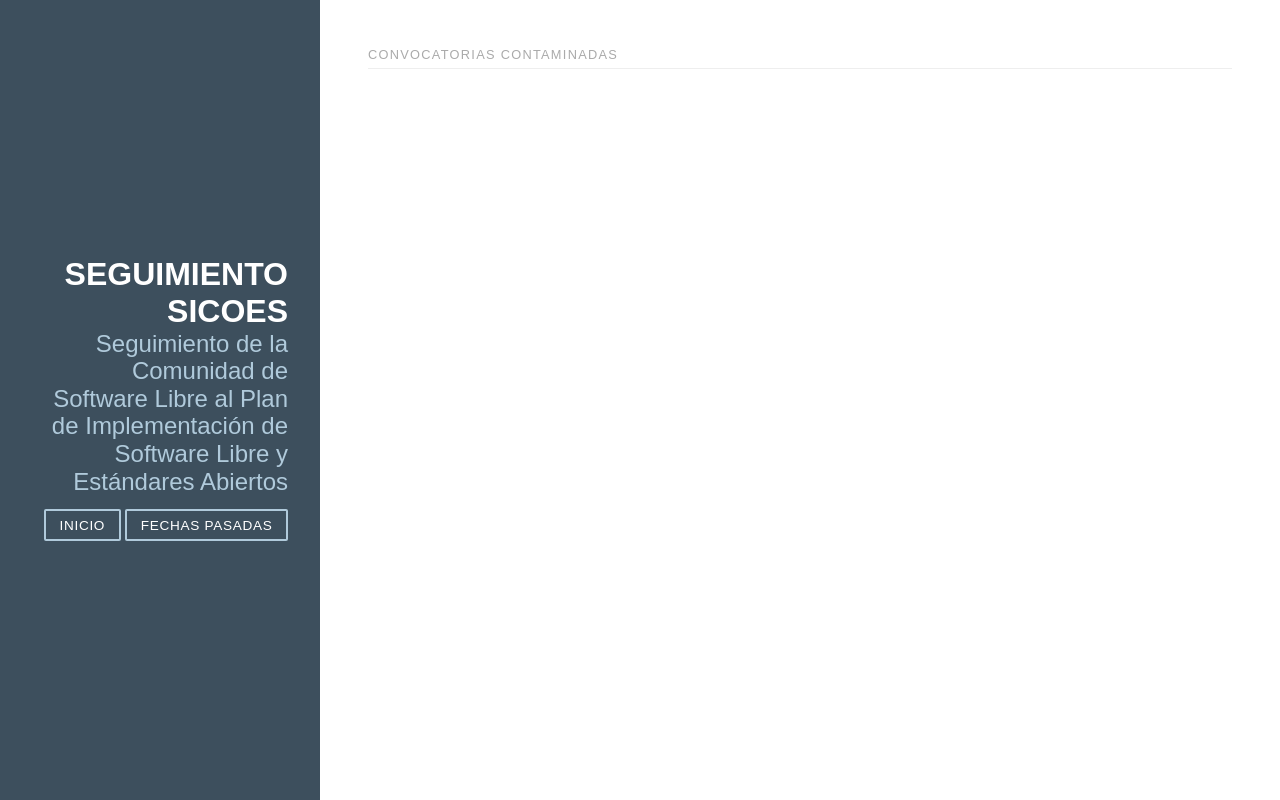
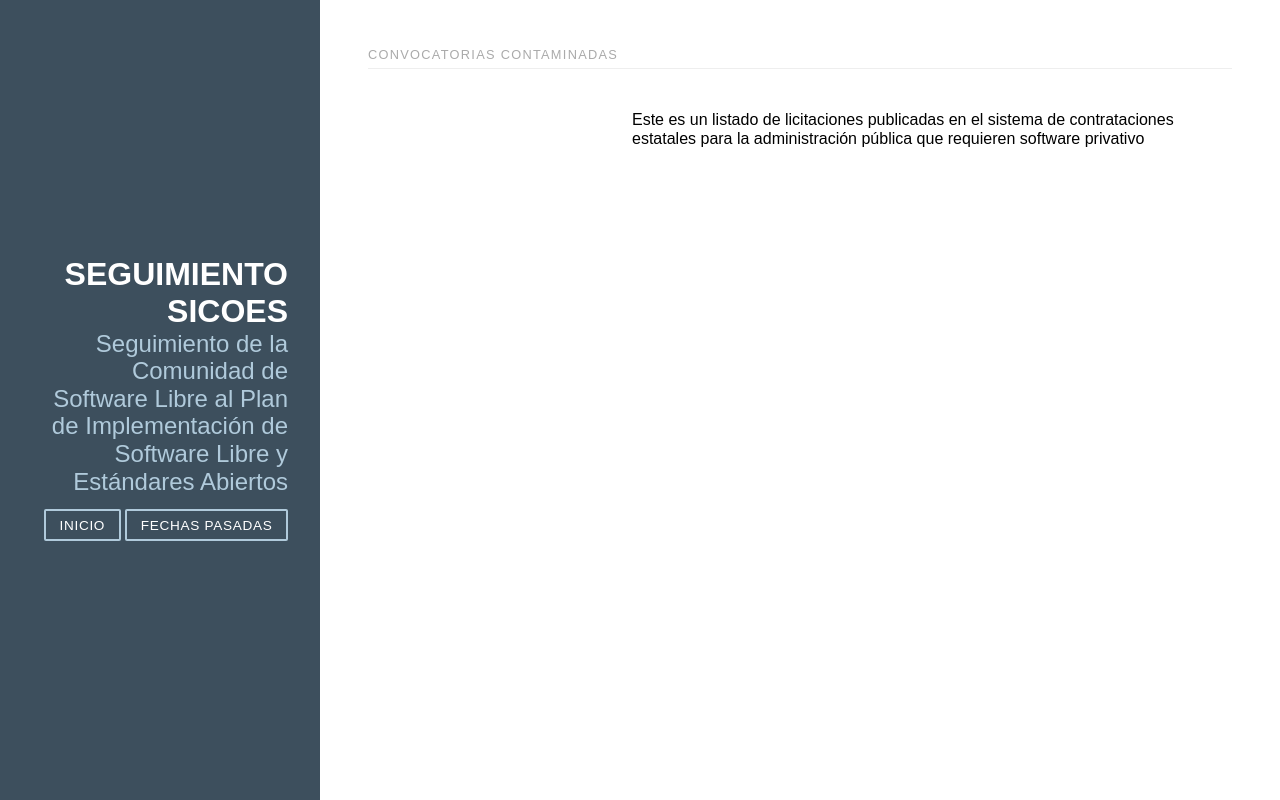
Before and after one commit to eigenwijsje/pislea2, a Django app: page /convocatorias/ in a window 1280 px wide. Run offline with Django 3.2, Linux system fonts and the light colour scheme; data that the repository does not hold is empty; some libraries are stand-ins or nearby versions.

Commit message:
div class=content antes de la lista de convocatorias

```diff
--- a/seguimiento/templates/convocatorias/convocatoria_list.html
+++ b/seguimiento/templates/convocatorias/convocatoria_list.html
@@ -5,9 +5,10 @@
 {% endblock %}
 
 {% block content %}
+<div class="content">Este es un listado de licitaciones publicadas en el sistema de contrataciones estatales para la
+    administración pública que requieren software privativo
+</div>
 {% for convocatoria in object_list %}
-<div class="content">Este es un listado de licitaciones publicadas en el sistema de contrataciones estatales para la administración pública que requieren software privativo</div>
-
 <section class="post">
     <header class="post-header">
         <h2 class="post-title"><a href="{{ convocatoria.slug }}">{{ convocatoria.objeto }}</a></h2>
```
